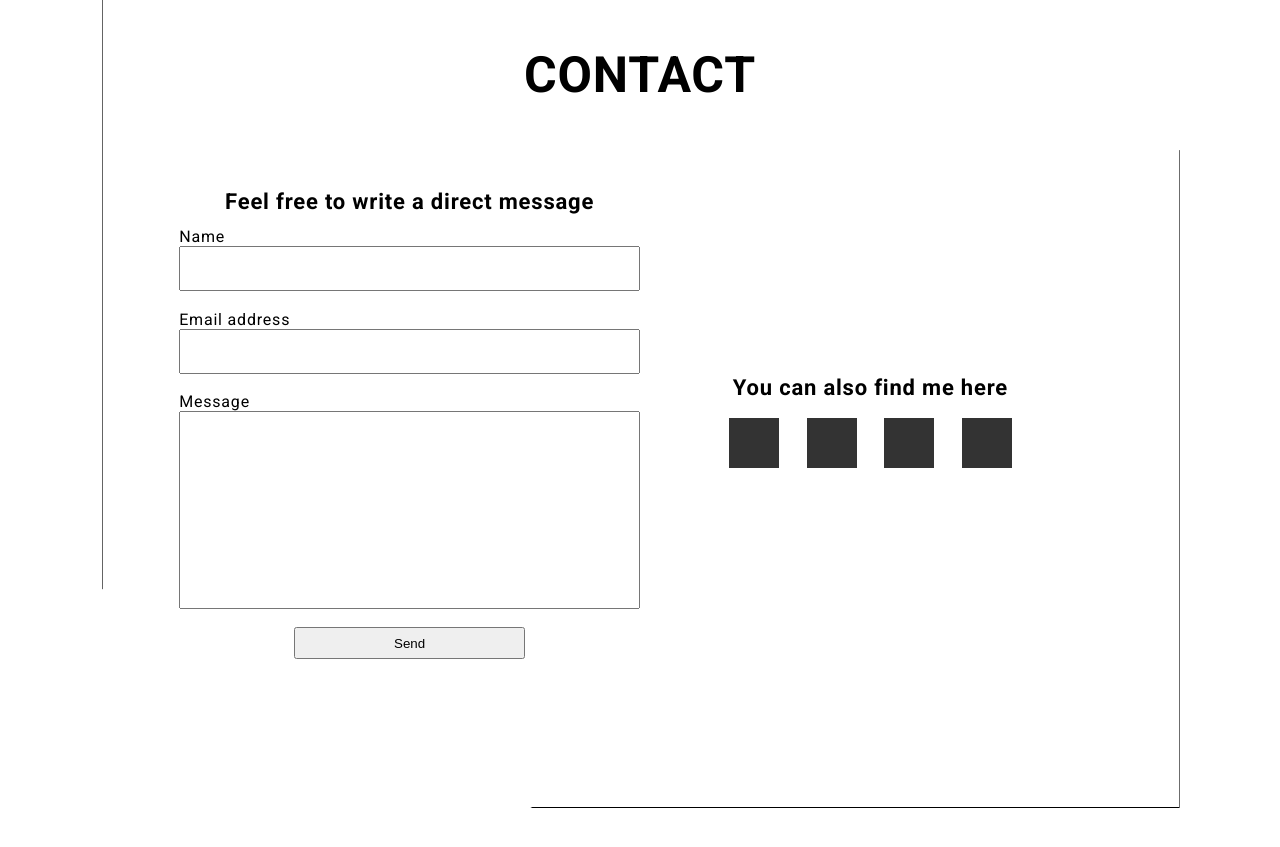
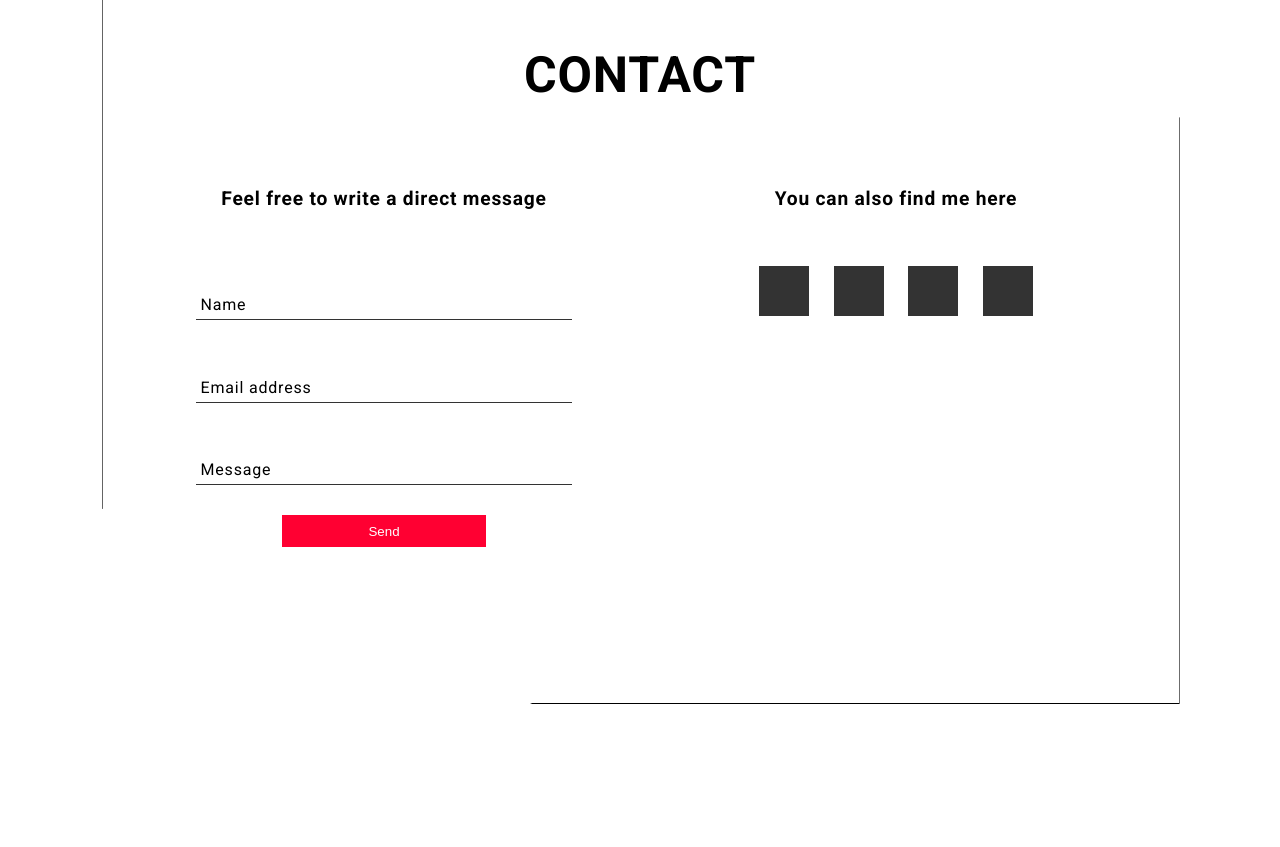
Before and after one commit to cyq7/cezary_kocinski, a React (Create React App) app: page / in a window 1280 px wide. Shown: the part 4320-5167 px from the top of the page. After the commit the page ends 5097 px from the top, so only its background shows below. Built offline with nearby package versions, Linux system fonts and the light colour scheme.

Commit message:
add styles for contact form

```diff
--- a/src/components/Contact.js
+++ b/src/components/Contact.js
@@ -46,25 +46,39 @@ const resetForm = () => {
             <h1>CONTACT</h1>
             <div className='container'>
                 <div className='form'>
-                    <h3>Feel free to write a direct message</h3>
-                        <form id="contact-form" onSubmit={handleSubmit} method="POST">
+                    <h4>Feel free to write a direct message</h4>
+                        <form id="contact-form" onSubmit={handleSubmit} autoComplete="off" method="POST">
                             <div className="form-group">
-                                <label htmlFor="name">Name</label>
-                                <input type="text" name='name' value={state.name} onChange={onInputChange} />
+                                <input type="text" name='name' value={state.name} required onChange={onInputChange} />
+                                <label className="label-name" htmlFor="name">
+                                  <span
+                                    className="content-name"
+                                    style={state.name === "" ? null : {transform: "translateY(-130%)", color: "rgb(255, 0, 50)"}}
+                                  >Name</span>
+                                </label>
                             </div>
                             <div className="form-group">
-                                <label htmlFor="exampleInputEmail1">Email address</label>
-                                <input type="email" name='email' value={state.email} onChange={onInputChange}/>
+                                <input type="email" name='email' value={state.email} required onChange={onInputChange}/>
+                                <label  className="label-name" htmlFor="email">
+                                  <span
+                                    className="content-name"
+                                    style={state.email === "" ? null : {transform: "translateY(-130%)", color: "rgb(255, 0, 50)"}}
+                                    >Email address</span>
+                                </label>
                             </div>
-                            <div className="form-group">
-                                <label htmlFor="message">Message</label>
-                                <textarea rows="10" name='message' value={state.message} onChange={onInputChange}></textarea>
+                            <div
+                            className="message-group"
+                            style={state.message === "" ? null : {height: "200px", paddingTop: "2em"}}>
+                                <textarea rows="10" name='message' value={state.message} required onChange={onInputChange}></textarea>
+                                <label className="label-text" htmlFor="message">
+                                  <span className="content-text">Message</span>
+                                </label>
                             </div>
                             <button type="submit">Send</button>
                     </form>
                 </div>
                 <div className='social-media'>
-                    <h3>You can also find me here</h3>
+                    <h4>You can also find me here</h4>
                     <div className='items'>
                         <div className='item'></div>
                         <div className='item'></div>
--- a/src/components/styles/About.scss
+++ b/src/components/styles/About.scss
@@ -93,7 +93,7 @@
                 }
 
                 li {
-                    padding: 0.2em 0.4em;
+                    padding: 0.3em 0.3em;
                     margin: 0;
                     cursor: pointer;
 
--- a/src/components/styles/Contact.scss
+++ b/src/components/styles/Contact.scss
@@ -8,8 +8,8 @@
         display: flex;
         flex-direction: column;
         justify-content: center;
-        padding: 5%;
         max-width: 1200px;
+        align-items: flex-start;
 
         @media (min-width: 992px) {
             flex-direction: row;
@@ -22,15 +22,18 @@
             justify-content: center;
             flex-direction: column;
             max-width: 600px;
-            margin: 10% auto;
+            margin: 5% auto;
+            padding: 5%;
 
             @media (min-width: 992px) {
                 width: 50%;
                 margin: 0 auto;
             }
 
-            h3 {
+            h4 {
                 text-align: center;
+                padding-bottom: 40px;
+                font-size: 1.2em;
             }
         }
 
@@ -42,28 +45,147 @@
             flex-direction: column;
             font-size: 1em;
 
-            .form-group {
+            .form-group, .message-group {
                 display: flex;
                 flex-direction: column;
-                padding: 2% 0;
+                position: relative;
+                height: 50px;
+                margin: 4%;
+                overflow: hidden;
+                padding: 0 1%;
 
                 input {
-                    padding: 0.5em;
-                    font-size: 1.2em;
+                    width: 100%;
+                    height: 100%;
+                    padding-top: 20px;
+                    border: none;
+                    outline: none;
+                    font-size: 1em;
                 }
 
-                textarea {
-                    outline: none;
-                    resize: none;
-                    padding: 0.5em;
-                    font-size: 1.2em;
+                .label-name, .label-text {
+                    position: absolute;
+                    bottom: 0;
+                    left: 0;
+                    width: 100%;
+                    height: 100%;
+                    pointer-events: none;
+                    border-bottom: 1px solid #333;
+                    transition: all 0.3s ease;
+
+                    &:after {
+                        content: '';
+                        position: absolute;
+                        left: 0;
+                        bottom: -1px;
+                        height: 100%;
+                        width: 100%;
+                        border-bottom: 3px solid rgb(255, 0, 50);
+                        transform: translateX(-110%);
+                        transition: transform 0.3s ease;
+                    }
+
+                    .content-name, .content-text{
+                        position: absolute;
+                        bottom: 5px;
+                        left: 5px;
+                        transition: all 0.3 ease;
+                    }
+
                 }
             }
+
+            .message-group {
+                textarea {
+                    resize: none;
+                    font-size: 1em;
+                    font-family: Roboto;
+                    outline: none;
+                    padding: 2%;
+                    border: none;
+                    box-sizing: border-box;
+
+                    &::-webkit-scrollbar{
+                        display: none;
+                    }
+                }
+
+                .label-text {
+                    height: 50px;
+                    top: 0;
+                    box-sizing: border-box;
+
+                    &:after {
+                        box-sizing: border-box;
+                        content: '';
+                        position: absolute;
+                        left: 0;
+                        bottom: -1px;
+                        height: 200px;
+                        width: 100%;
+                        border-top: 3px solid rgb(255, 0, 50);
+                        transform: translateX(-110%);
+                        transition: transform 0.3s ease;
+                    }
+
+                    &:before {
+                        box-sizing: border-box;
+                        content: '';
+                        position: absolute;
+                        left: -1px;
+                        bottom: 0px;
+                        height: 110%;
+                        width: calc(100% + 2px);
+                        border-left: 3px solid rgb(255, 0, 50);
+                        border-right: 3px solid rgb(255, 0, 50);
+                        transform: translateY(-110%);
+                        transition: transform 0.3s 0.3s ease;
+                    }
+                }
+            }
+
+            .form-group input:focus + .label-name .content-name {
+                transform: translateY(-130%);
+                color:rgb(255, 0, 50);
+            }
+
+            .message-group:focus-within {
+                padding-top: 2em;
+                height: 200px;
+            }
+
+            .message-group textarea:focus+.label-text,
+            .message-group textarea:valid + .label-text {
+                height: auto;
+                color:rgb(255, 0, 50);
+                box-sizing: border-box;
+                border: 1px solid #000;
+            }
+             .message-group textarea:focus+.label-text .content-text,
+             .message-group textarea:valid+.label-text .content-text {
+                 transform: translateY(calc(-130% - 140px));
+                 padding-left: 0.5em;
+             }
+
+            .form-group input:focus + .label-name::after,
+            .message-group textarea:focus + .label-text::after {
+                transform: translateX(0);
+            }
+
+            .message-group textarea:focus + .label-text::before {
+                transform: translateY(0);
+            }
+
 
             button {
                 width: 50%;
                 padding: 0.5em 0;
                 margin: 2% auto;
+                border: 2px solid rgb(255, 0, 50);
+                margin-top: 1em;
+                cursor: pointer;
+                background:rgb(255, 0, 50);
+                color: #fff;
             }
         }
 
```
